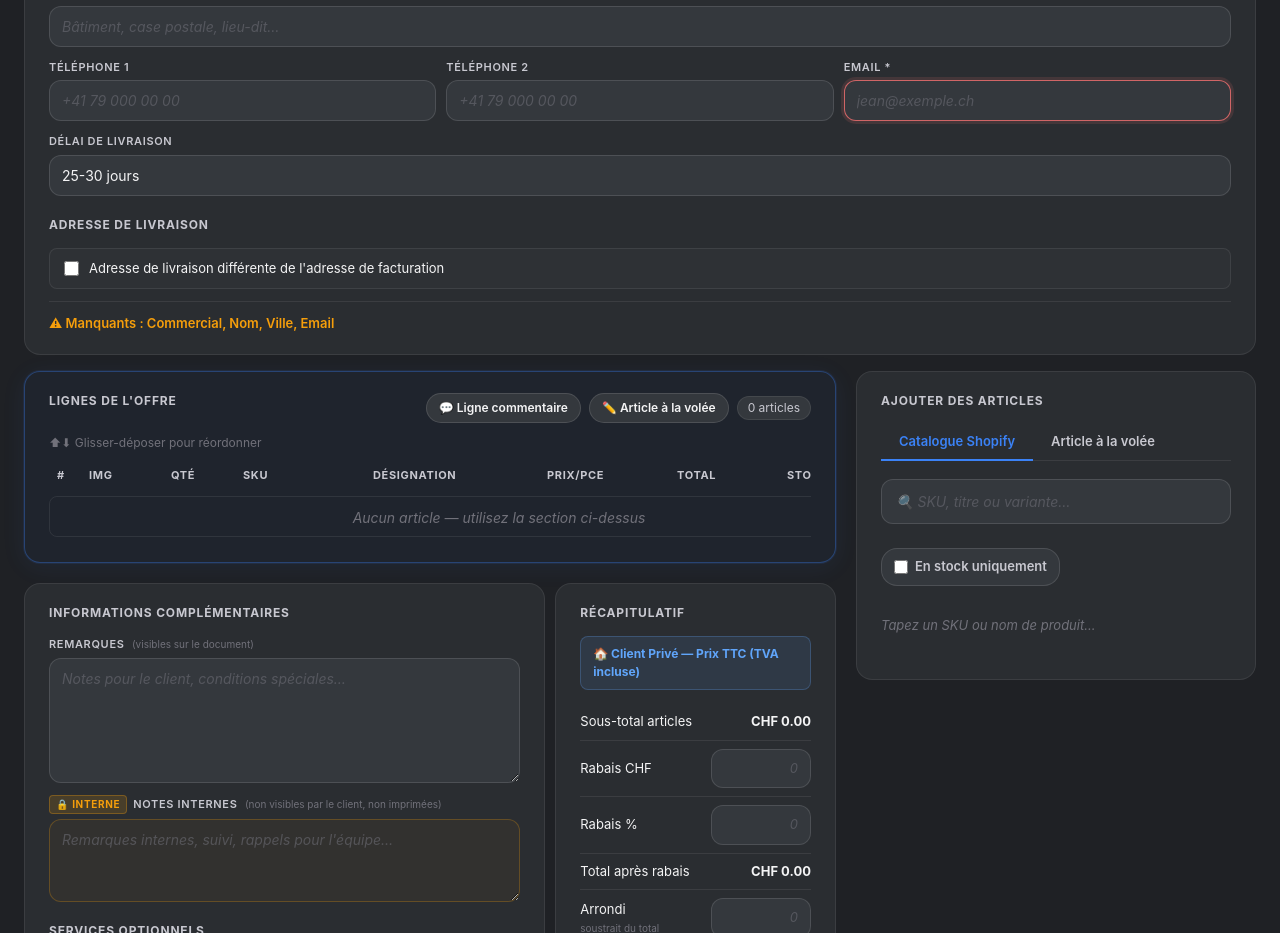
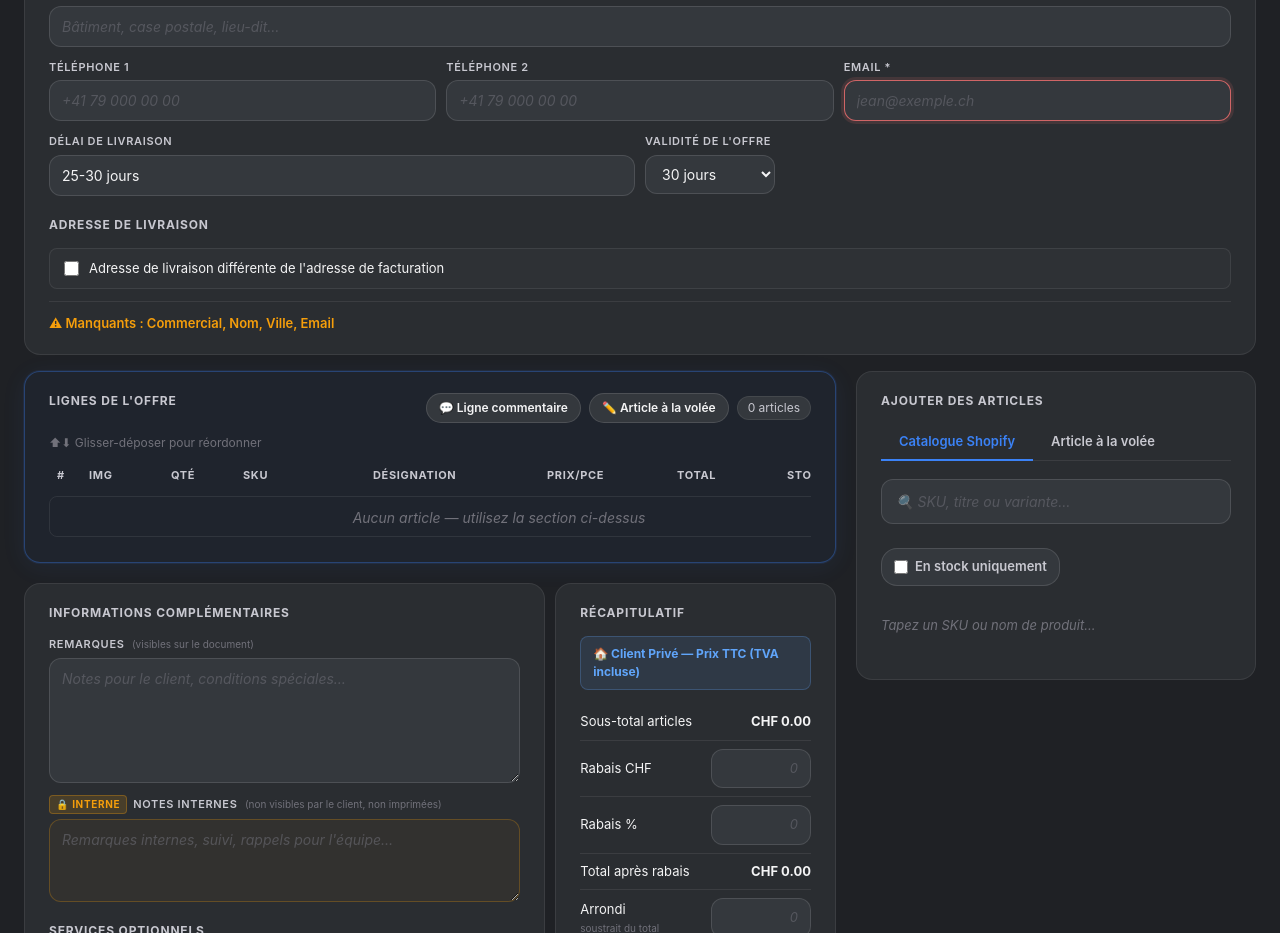
Before and after one commit to thierrystricker-crypto/jardin-confort-formulaire, a Next.js app: page /offres/nouveau in a window 1280 px wide. Shown: the part 800-1733 px from the top of the page. Built offline with nearby package versions, Linux system fonts and the light colour scheme.

Commit message:
feat: validité offre avec expiration et blocage signature

```diff
--- a/app/api/offres/save/route.ts
+++ b/app/api/offres/save/route.ts
@@ -73,6 +73,7 @@ export async function POST(request: NextRequest) {
       payment_mode: data.paymentMode || null,
       delivery_mode: (data as Record<string, unknown>).deliveryMode as string || null,
       lead_time: data.leadTime || null,
+      validite_duree: data.validiteDuree || "30 jours",
       client_societe: data.societe || null,
       client_nom: data.nom || null,
       client_prenom: data.prenom || null,
--- a/app/offre/[slug]/page.tsx
+++ b/app/offre/[slug]/page.tsx
@@ -59,6 +59,7 @@ type OffreRow = {
   total_ttc: number;
   payment_mode: string | null;
   stockRefreshedAt?: string;
+  validite_duree: string | null;
   data: {
     lines?: QuoteLine[];
     clientType?: string;
@@ -236,6 +237,14 @@ export default function OffrePage({ params }: { params: Promise<{ slug: string }
   const isEnCours = ["En cours", "Envoyée"].includes(offre.statut);
   const isAcceptee = offre.statut === "Acceptée";
 
+  // Calcul expiration
+  const validiteDuree = offre.validite_duree || d.validiteDuree || "30 jours"
+  const joursValidite = parseInt(validiteDuree) || 30
+  const dateDocument = offre.date_document ? new Date(offre.date_document) : null
+  const dateExpiration = dateDocument ? new Date(dateDocument.getTime() + joursValidite * 86400000) : null
+  const isExpire = dateExpiration ? new Date() > dateExpiration : false
+  const joursRestants = dateExpiration ? Math.ceil((dateExpiration.getTime() - Date.now()) / 86400000) : null
+
   const lines = d.lines || [];
   const subTotal = lines.reduce((s, l) => l.type === "comment" ? s : s + l.qty * l.unitPrice - (l.lineDiscount || 0), 0);
   const discountPct = Number(d.discountPercent || 0);
@@ -387,6 +396,17 @@ export default function OffrePage({ params }: { params: Promise<{ slug: string }
                 <div><strong style={{ fontWeight: 700 }}>Paiement : </strong>{payMode}</div>
                 <div><strong style={{ fontWeight: 700 }}>Conseiller : </strong>{offre.commercial}</div>
                 <div><strong style={{ fontWeight: 700 }}>Date : </strong>{fmtDate(offre.date_document)}</div>
+                {dateExpiration && (
+                  <div style={{ marginTop: 8, padding: "8px 12px", borderRadius: 12,
+                    background: isExpire ? "#FEF2F2" : joursRestants !== null && joursRestants <= 7 ? "#FFF8E1" : "#E8F5E9",
+                    border: `1px solid ${isExpire ? "#FECACA" : joursRestants !== null && joursRestants <= 7 ? "#FFE082" : "#A5D6A7"}`,
+                    fontSize: 13, fontWeight: 600,
+                    color: isExpire ? "#991B1B" : joursRestants !== null && joursRestants <= 7 ? "#7B5E00" : C.green }}>
+                    {isExpire
+                      ? `⚠️ Offre expirée le ${fmtDate(dateExpiration.toISOString())}`
+                      : `✓ Valide jusqu'au ${fmtDate(dateExpiration.toISOString())} (${joursRestants}j)`}
+                  </div>
+                )}
               </div>
             </Card>
 
@@ -638,7 +658,33 @@ export default function OffrePage({ params }: { params: Promise<{ slug: string }
             </div>
 
             {/* 7. Bloc signature — uniquement si offre en cours */}
-            {isEnCours && (
+            {isEnCours && isExpire && (
+              <Card id="bloc-signature" style={{ padding: 28, background: "#FEF2F2", border: "1px solid #FECACA" }}>
+                <div style={{ fontSize: 20, fontWeight: 600, color: "#991B1B", marginBottom: 16 }}>
+                  ⚠️ Cette offre a expiré
+                </div>
+                <div style={{ fontSize: 15, color: "#7F1D1D", lineHeight: 1.8, marginBottom: 20 }}>
+                  La durée de validité de cette offre ({validiteDuree}) est dépassée depuis le{" "}
+                  <strong>{fmtDate(dateExpiration!.toISOString())}</strong>.
+                  Les prix et disponibilités peuvent avoir changé.
+                </div>
+                <div style={{ background: "white", border: "1px solid #FECACA", borderRadius: 16, padding: "16px 20px", fontSize: 14, color: "#991B1B", lineHeight: 1.8 }}>
+                  Pour réactiver cette offre ou obtenir une mise à jour des prix,<br />
+                  veuillez contacter Jardin-Confort :
+                  <div style={{ marginTop: 12, display: "flex", flexWrap: "wrap", gap: 12 }}>
+                    <a href="tel:+41217913671"
+                      style={{ display: "inline-flex", alignItems: "center", gap: 8, background: C.blueBtn, color: "white", padding: "10px 20px", borderRadius: 20, fontSize: 14, fontWeight: 600, textDecoration: "none" }}>
+                      📞 +41 21 791 36 71
+                    </a>
+                    <a href={`mailto:info@jardin-confort.ch?subject=Réactivation offre ${offre.numero_affiche}&body=Bonjour, je souhaite réactiver l'offre ${offre.numero_affiche}.`}
+                      style={{ display: "inline-flex", alignItems: "center", gap: 8, background: "white", color: C.blueBtn, border: `1px solid ${C.blueBtn}`, padding: "10px 20px", borderRadius: 20, fontSize: 14, fontWeight: 600, textDecoration: "none" }}>
+                      ✉️ Envoyer un email
+                    </a>
+                  </div>
+                </div>
+              </Card>
+            )}
+            {isEnCours && !isExpire && (
               <Card id="bloc-signature" style={{ padding: 28 }}>
                 <div style={{ fontSize: 20, fontWeight: 600, color: C.blue, marginBottom: 20 }}>
                   Valider et signer votre offre
@@ -700,7 +746,7 @@ export default function OffrePage({ params }: { params: Promise<{ slug: string }
                   {submitting ? "Validation en cours…" : "Valider mon offre"}
                 </button>
               </Card>
-            )}
+            )}{/* fin !isExpire */}
 
           </div>{/* fin colonne droite */}
         </div>{/* fin two-col */}
--- a/app/offres/nouveau/page.tsx
+++ b/app/offres/nouveau/page.tsx
@@ -76,6 +76,7 @@ type DraftSnapshot = {
   remarks: string;
   notesInternes: string;
   leadTime: string;
+  validiteDuree: string;
   manualRounding: string; // stocké pour compatibilité
   enabledServices: Record<string, boolean>;
   servicePrices: Record<string, string>;
@@ -213,6 +214,7 @@ export default function JardinConfortV7() {
   const [notesInternes, setNotesInternes] = useState("");
   const [ambianceImages, setAmbianceImages] = useState<{id: string; dataUrl: string; legende: string}[]>([]);
   const [leadTime, setLeadTime]         = useState("25-30 jours");
+  const [validiteDuree, setValiditeDuree] = useState("30 jours");
   // arrondi : toujours stocké comme string, toujours <= 0
   const [roundingStr, setRoundingStr]   = useState("");
   // Autocomplétion adresse — Google Places
@@ -522,7 +524,7 @@ export default function JardinConfortV7() {
   }
 
   function makeSnapshot(): DraftSnapshot {
-    return { formType, clientType, paymentMode, deliveryMode, offerStatus, date, commercial, offerNumber, reference, societe, nom, prenom, rue, rue2, numero, npa, ville, telephone1, telephone2, email, livrDiff, livrSociete, livrNom, livrPrenom, livrTel, livrRue, livrRue2, livrNumero, livrNpa, livrVille, lines: cloneLines(lines), discount, discountPercent, remarks, notesInternes, leadTime, manualRounding: roundingStr, enabledServices: { ...enabledServices }, servicePrices: { ...servicePrices } };
+    return { formType, clientType, paymentMode, deliveryMode, offerStatus, date, commercial, offerNumber, reference, societe, nom, prenom, rue, rue2, numero, npa, ville, telephone1, telephone2, email, livrDiff, livrSociete, livrNom, livrPrenom, livrTel, livrRue, livrRue2, livrNumero, livrNpa, livrVille, lines: cloneLines(lines), discount, discountPercent, remarks, notesInternes, leadTime, validiteDuree, manualRounding: roundingStr, enabledServices: { ...enabledServices }, servicePrices: { ...servicePrices } };
   }
 
   // ── Sauvegarder dans Supabase + générer numéro + URL publique ──
@@ -615,7 +617,7 @@ export default function JardinConfortV7() {
     setLivrNumero(s.livrNumero || ""); setLivrNpa(s.livrNpa || ""); setLivrVille(s.livrVille || "");
     setLines(cloneLines(s.lines)); setDiscount(s.discount); setDiscountPercent(s.discountPercent || "0");
     setRemarks(s.remarks); setNotesInternes(s.notesInternes || "");
-    setLeadTime(s.leadTime); setRoundingStr(s.manualRounding || "");
+    setLeadTime(s.leadTime); setValiditeDuree((s as any).validiteDuree || "30 jours"); setRoundingStr(s.manualRounding || "");
     setEnabledServices({ ...initialEnabledServices, ...s.enabledServices });
     setServicePrices({ ...initialServicePrices, ...s.servicePrices });
     setDraftSavedAt(new Date().toLocaleString("fr-CH"));
@@ -630,7 +632,7 @@ export default function JardinConfortV7() {
     setLivrTel(""); setLivrRue(""); setLivrRue2(""); setLivrNumero(""); setLivrNpa(""); setLivrVille("");
     setLines([]); setDiscount("0");
     setDiscountPercent("0"); setRemarks(""); setNotesInternes(""); setAmbianceImages([]);
-    setLeadTime("25-30 jours"); setRoundingStr("");
+    setLeadTime("25-30 jours"); setValiditeDuree("30 jours"); setRoundingStr("");
     setEnabledServices({ ...initialEnabledServices }); setServicePrices({ ...initialServicePrices });
     setUndoSnapshot(null); setShowResetConfirm(false);
   }
@@ -1002,10 +1004,27 @@ export default function JardinConfortV7() {
                 style={{marginLeft:"auto", background:"transparent", border:0, color:"#71717a", cursor:"pointer", fontSize:13}}>✕</button>
             </div>
           )}
-          <div className="jc-grid jc-g1 mt12">
+          <div className="jc-grid jc-g2 mt12">
             <div className="jc-field">
               <label>Délai de livraison</label>
               <input value={leadTime} onChange={(e) => setLeadTime(e.target.value)} />
+            </div>
+            <div className="jc-field">
+              <label>Validité de l&apos;offre</label>
+              <div style={{display:"flex", gap:6}}>
+                <select value={["10 jours","30 jours","60 jours"].includes(validiteDuree) ? validiteDuree : "custom"}
+                  onChange={(e) => { if (e.target.value !== "custom") setValiditeDuree(e.target.value) }}
+                  style={{flex:"0 0 auto", width:130}}>
+                  <option value="10 jours">10 jours</option>
+                  <option value="30 jours">30 jours</option>
+                  <option value="60 jours">60 jours</option>
+                  <option value="custom">Personnalisé…</option>
+                </select>
+                {!["10 jours","30 jours","60 jours"].includes(validiteDuree) && (
+                  <input value={validiteDuree} onChange={(e) => setValiditeDuree(e.target.value)}
+                    placeholder="Ex: 45 jours" style={{flex:1}} />
+                )}
+              </div>
             </div>
           </div>
 
```
